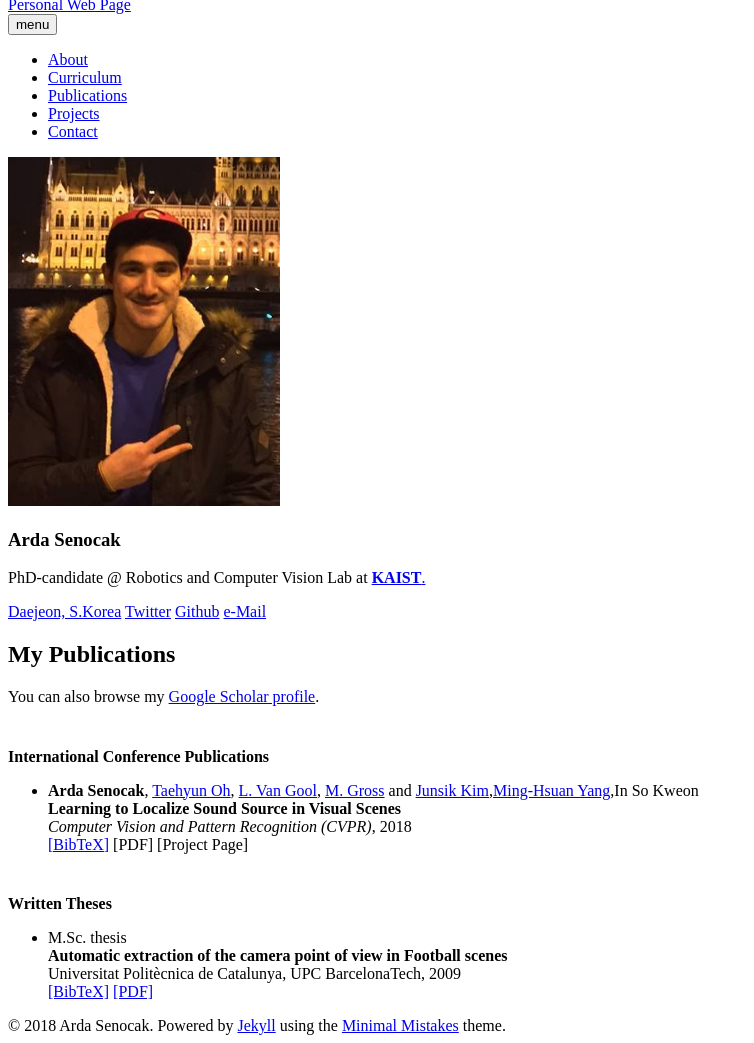
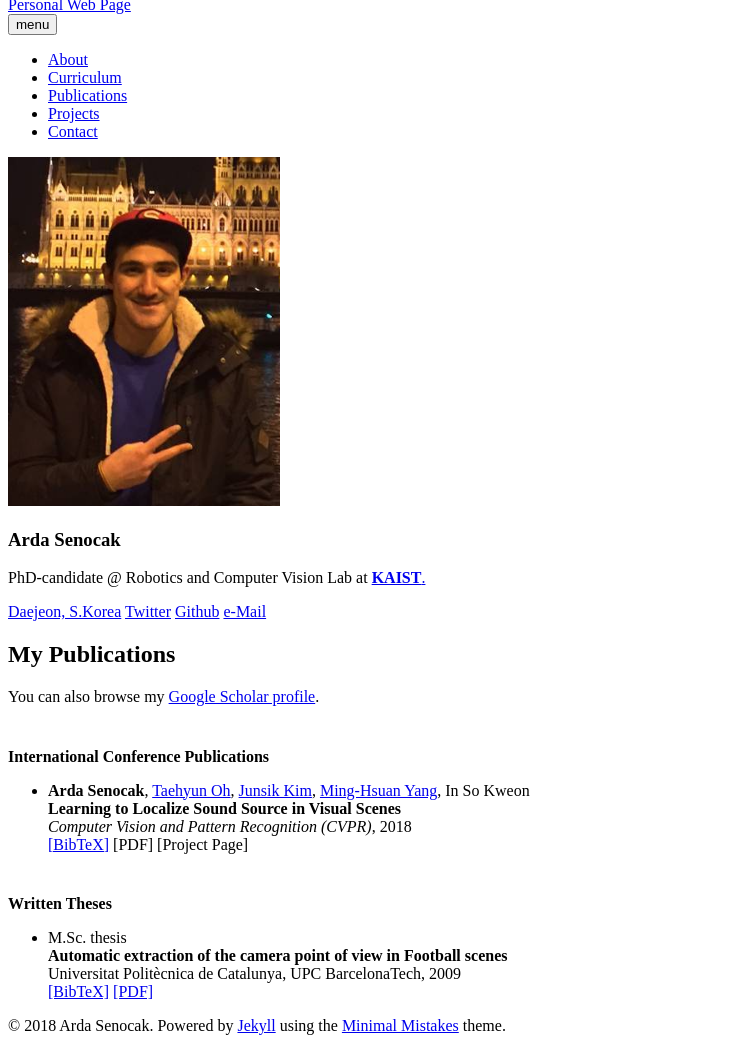
Before and after one commit to ardasnck/ardasnck.github.io, a Jekyll site: the page built from publications.md, in a window 1280 px wide, cut to the strip 112-1155 px from the top of the page. Shown: the whole strip, without its empty margins (0-754 px from the left). Built offline with Jekyll 4.4.1, drawn with Linux system fonts in a browser that asks for light colours; nearby versions of some CDN libraries.

Commit message:
Update publications.html

```diff
--- a/_layouts/publications.html
+++ b/_layouts/publications.html
@@ -88,9 +88,7 @@ div.bibtex pre { font-size: 75%; overflow: auto;  width: 100%; padding: 0em 0em;
 
 <!-- Item: SoundLocalization -->
 <li ><p>
-<b>Arda Senocak</b>,
-<a href="http://thohkaistackr.wixsite.com/page" target="_blank">Taehyun Oh</a>, <a href="http://www.vision.ee.ethz.ch/members/get_member.cgi?id=1" target="_blank">L. Van Gool</a>, <a href="https://graphics.ethz.ch/people/grossm/" target="_blank">M. Gross</a> and
-<a href="https://sites.google.com/site/jskimcv/" target="_blank">Junsik Kim</a>,<a href="http://faculty.ucmerced.edu/mhyang/" target="_blank">Ming-Hsuan Yang</a>,In So Kweon
+<b>Arda Senocak</b>, <a href="http://thohkaistackr.wixsite.com/page" target="_blank">Taehyun Oh</a>, <a href="https://sites.google.com/site/jskimcv/" target="_blank">Junsik Kim</a>, <a href="http://faculty.ucmerced.edu/mhyang/" target="_blank">Ming-Hsuan Yang</a>, In So Kweon
 <br><b>Learning to Localize Sound Source in Visual Scenes</b><br>
 <i>Computer Vision and Pattern Recognition (CVPR)</i>,
 2018
```
